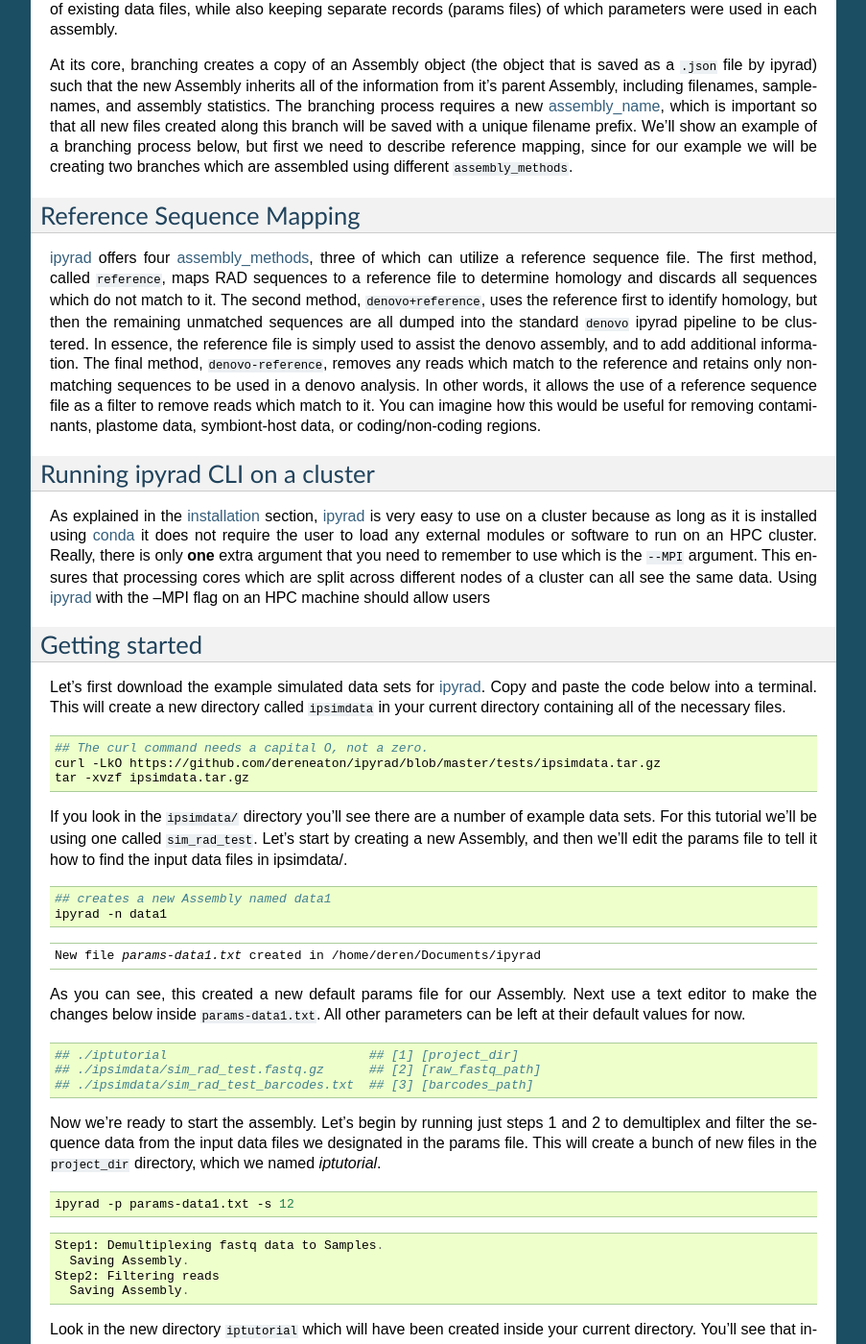
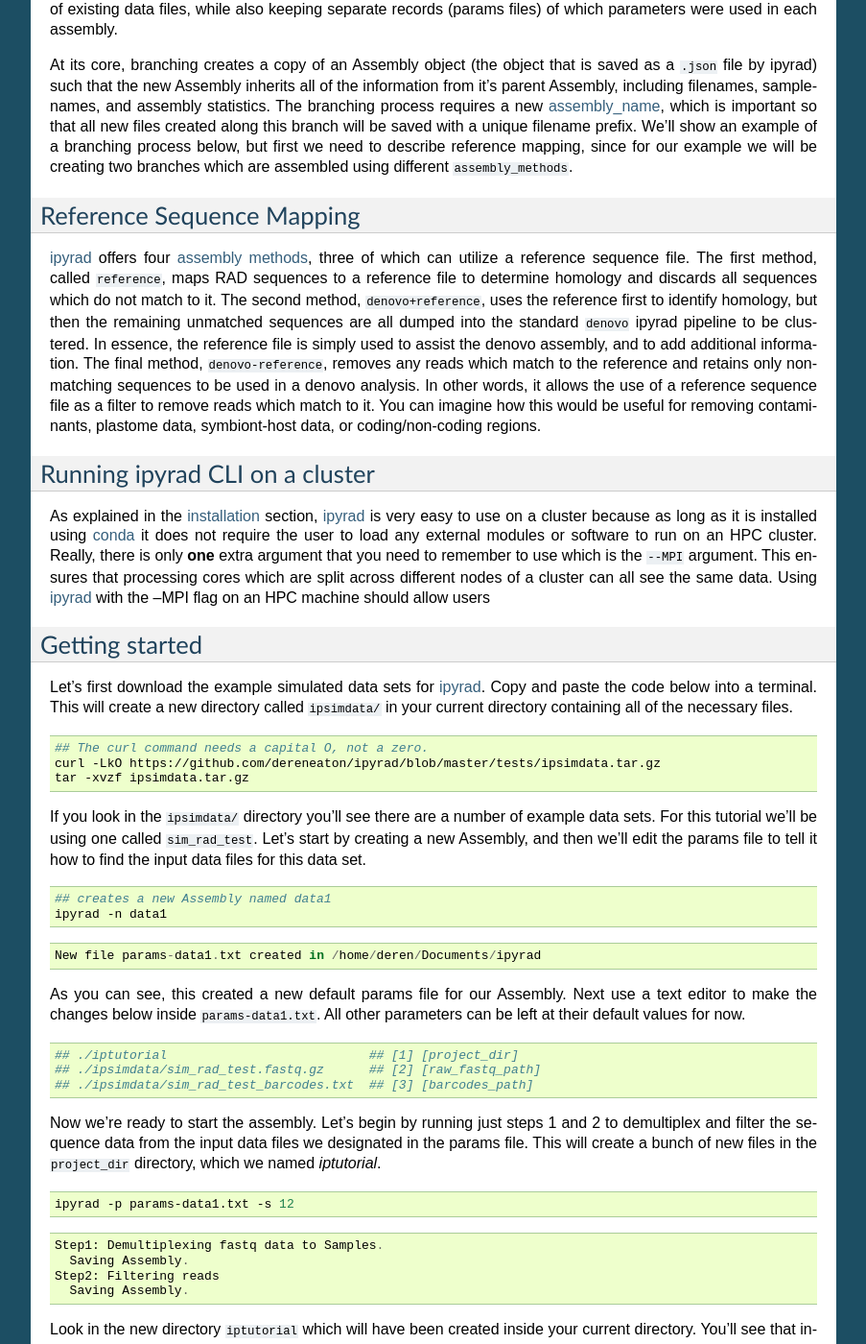
Before and after one commit to dereneaton/ipyrad, a Sphinx documentation site: the page built from docs/tutorial_advanced_cli.rst, in a window 1280 px wide and 1400 px high, scrolled down 499 px. Shown: the whole window at 96% size, without its empty margins (198-1101 px from the left). Built offline with Sphinx 7.4.7, drawn with Linux system fonts in a browser that asks for light colours; pages that are not in the unit, such as notebooks, are missing from menus; the version number is read from the project's files by our own code.

Commit message:
advanced tutorial working

```diff
--- a/docs/tutorial_advanced_cli.rst
+++ b/docs/tutorial_advanced_cli.rst
@@ -50,7 +50,7 @@
 
 Reference Sequence Mapping
 ~~~~~~~~~~~~~~~~~~~~~~~~~~
-ipyrad_ offers four :ref:`assembly_methods<assembly_methods>`, three of which
+ipyrad_ offers four :ref:`assembly methods<assembly_methods>`, three of which
 can utilize a reference sequence file. The first method, called ``reference``,
 maps RAD sequences to a reference file to determine homology and discards all
 sequences which do not match to it. The second method, ``denovo+reference``,
@@ -82,7 +82,7 @@
 ~~~~~~~~~~~~~~~
 Let's first download the example simulated data sets for ipyrad_. Copy and paste
 the code below into a terminal. This will create a new directory called
-``ipsimdata`` in your current directory containing all of the necessary files.
+``ipsimdata/`` in your current directory containing all of the necessary files.
 
 .. code:: bash
 
@@ -94,7 +94,7 @@
 If you look in the ``ipsimdata/`` directory you'll see there are a number of example
 data sets. For this tutorial we'll be using one called ``sim_rad_test``. Let's
 start by creating a new Assembly, and then we'll edit the params file to
-tell it how to find the input data files in ipsimdata/.
+tell it how to find the input data files for this data set.
 
 .. code:: bash
 
@@ -104,7 +104,7 @@
 
 .. parsed-literal::
 
-    New file `params-data1.txt` created in /home/deren/Documents/ipyrad
+    New file params-data1.txt created in /home/deren/Documents/ipyrad
 
 
 As you can see, this created a new default params file for our Assembly.
```
